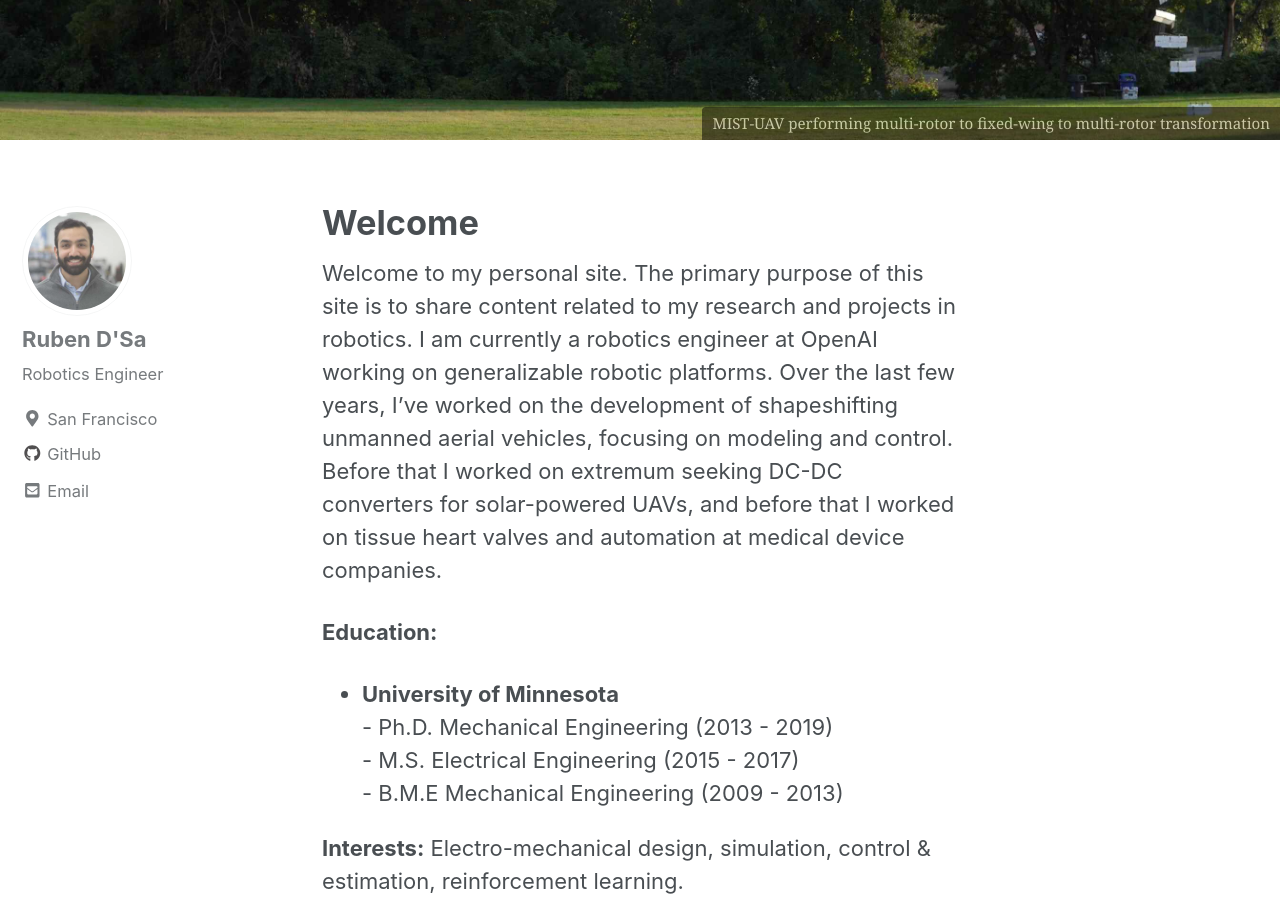
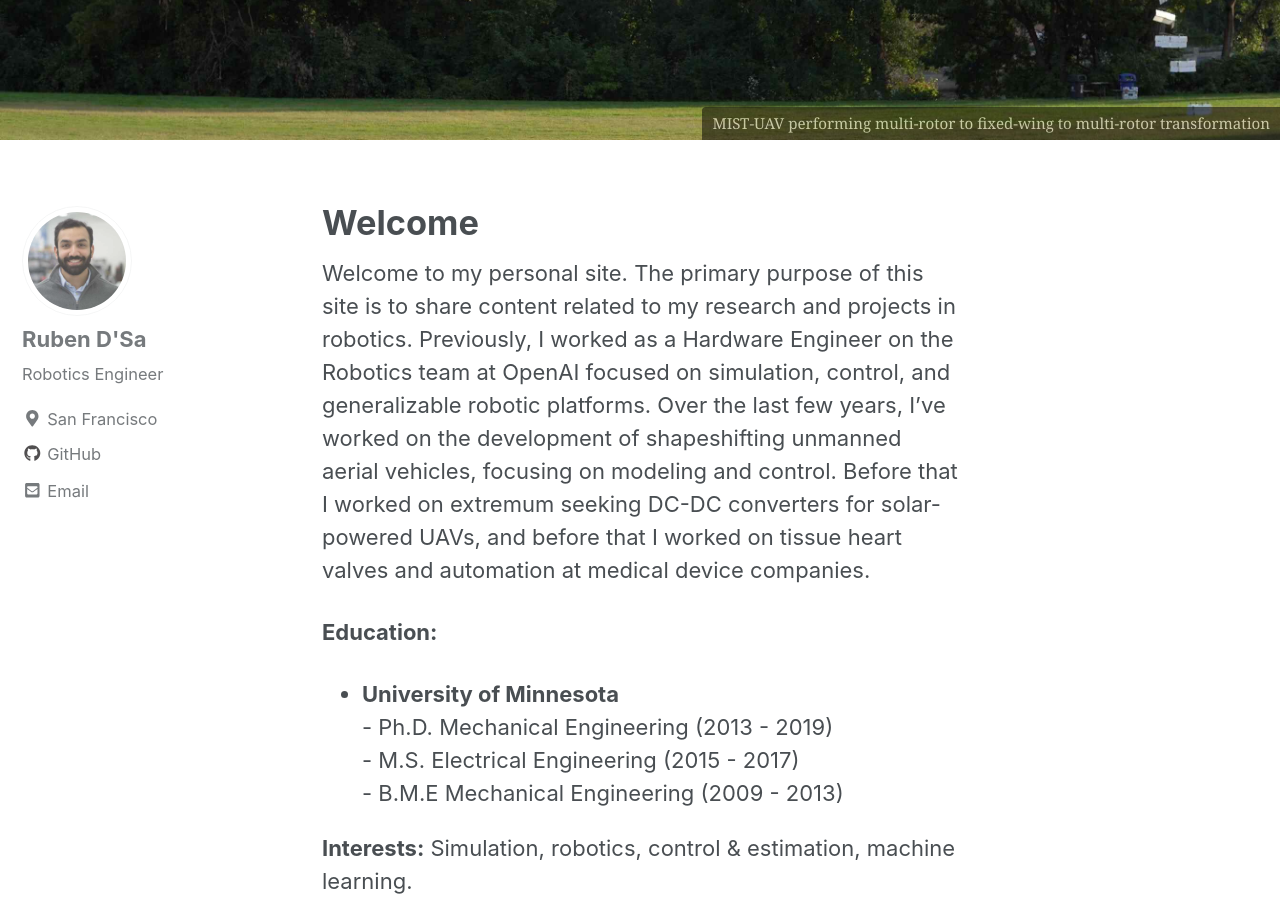
Before and after one commit to rubendsa/rubendsa.github.io, a Jekyll site: the page built from _pages/index.md, in a window 1280 px wide and 900 px high, scrolled down 381 px. Built offline with Jekyll 4.4.1, drawn with Linux system fonts in a browser that asks for light colours; cached includes are drawn as plain includes; the list of posts is cut into pages by our own code.

Commit message:
Updated readme and generated files

```diff
--- a/_pages/index.md
+++ b/_pages/index.md
@@ -7,7 +7,7 @@ header:
 
 ---
 
-Welcome to my personal site. The primary purpose of this site is to share content related to my research and projects in robotics. I am currently a robotics engineer at OpenAI working on generalizable robotic platforms. Over the last few years, I've worked on the development of shapeshifting unmanned aerial vehicles, focusing on modeling and control. Before that I worked on extremum seeking DC-DC converters for solar-powered UAVs, and before that I worked on tissue heart valves and automation at medical device companies.
+Welcome to my personal site. The primary purpose of this site is to share content related to my research and projects in robotics. Previously, I worked as a Hardware Engineer on the Robotics team at OpenAI focused on simulation, control, and generalizable robotic platforms. Over the last few years, I've worked on the development of shapeshifting unmanned aerial vehicles, focusing on modeling and control. Before that I worked on extremum seeking DC-DC converters for solar-powered UAVs, and before that I worked on tissue heart valves and automation at medical device companies.
 
 **Education:**
 - **University of Minnesota**
@@ -15,4 +15,4 @@ Welcome to my personal site. The primary purpose of this site is to share conten
 <br />- M.S. Electrical Engineering (2015 - 2017)
 <br />- B.M.E Mechanical Engineering (2009 - 2013)
 
-**Interests:** Electro-mechanical design, simulation, control & estimation, reinforcement learning.
+**Interests:** Simulation, robotics, control & estimation, machine learning.
```
Also changed, not shown: README.md, 4 other files.
